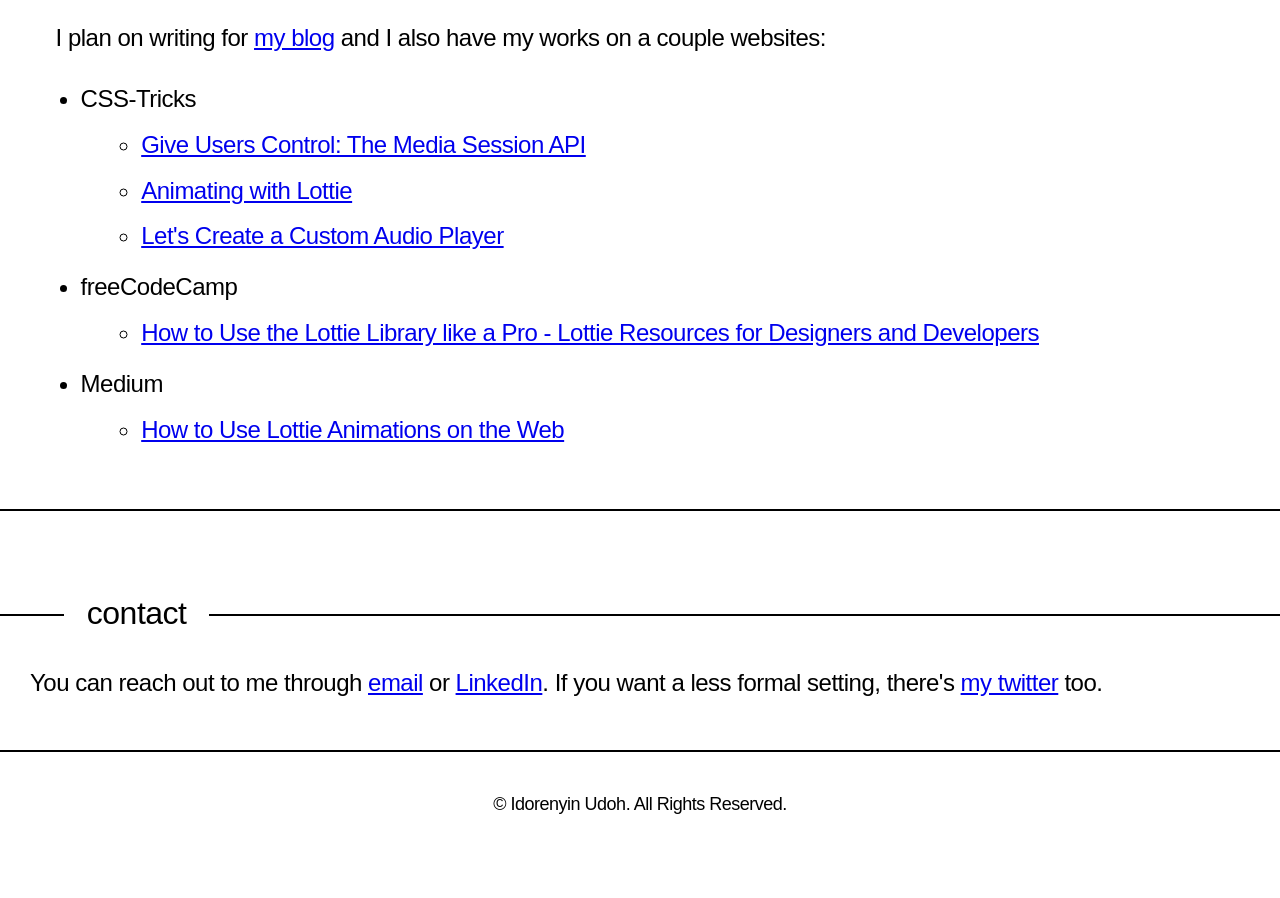
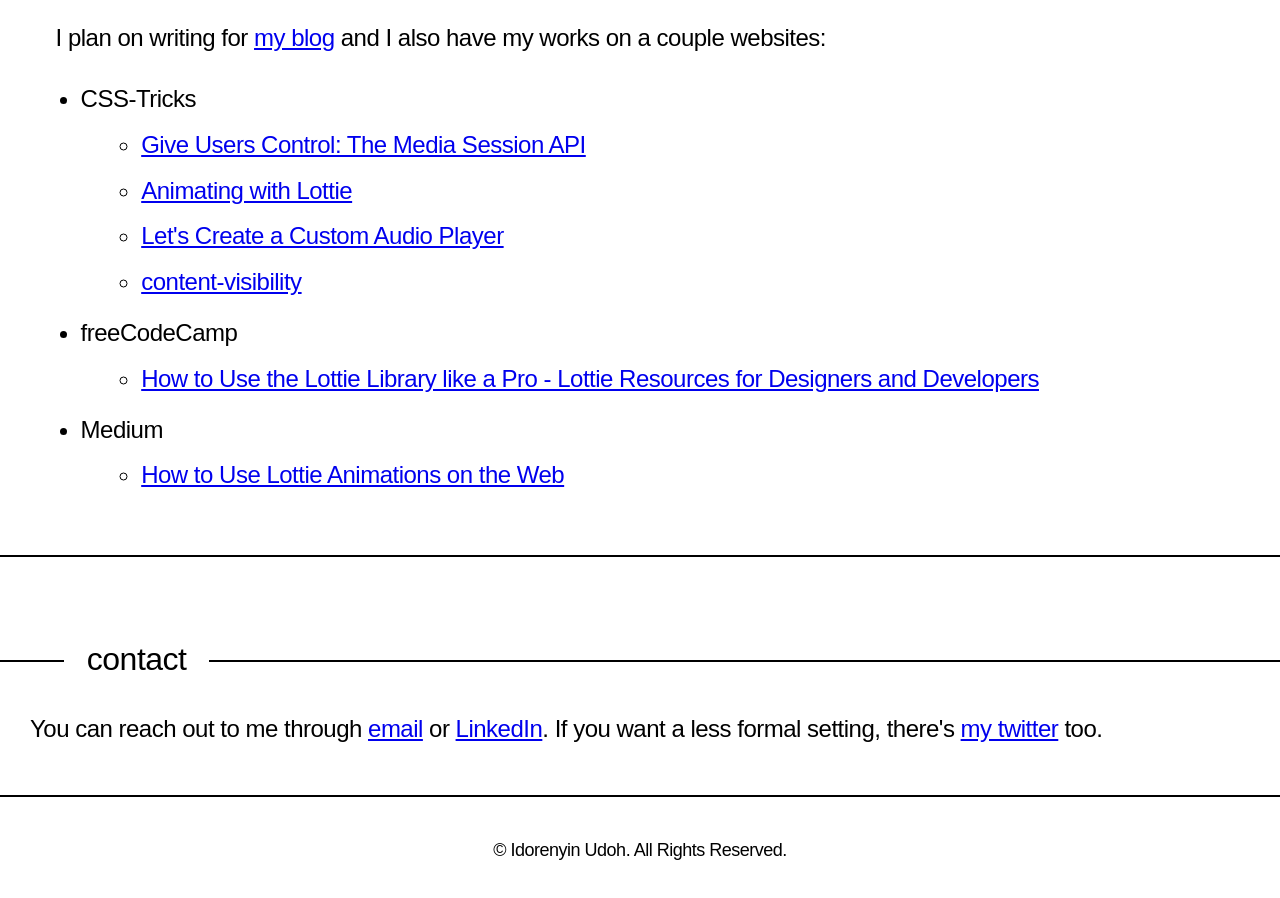
Before and after one commit to idorenyinudoh/iudoh.me, a Vue app: page / in a window 1280 px wide. Shown: the part 2240-3138 px from the top of the page. Before the commit the page ends 3098 px from the top, so only its background shows below. Built offline with nearby package versions, Linux system fonts and the light colour scheme.

Commit message:
add recent article and specify list style type

```diff
--- a/src/components/Home.vue
+++ b/src/components/Home.vue
@@ -34,6 +34,7 @@ section#works
                 li: a(href="https://css-tricks.com/give-users-control-the-media-session-api/") Give Users Control: The Media Session API
                 li: a(href="https://css-tricks.com/animating-with-lottie/") Animating with Lottie
                 li: a(href="https://css-tricks.com/lets-create-a-custom-audio-player/") Let's Create a Custom Audio Player
+                li: a(href="https://css-tricks.com/almanac/properties/c/content-visibility/") content-visibility
         li freeCodeCamp
             ul
                 li: a(href="https://www.freecodecamp.org/news/how-to-use-lottie-like-a-pro-resources-for-designers-and-developers/") How to Use the Lottie Library like a Pro - Lottie Resources for Designers and Developers
@@ -163,12 +164,14 @@ ul {
     margin: calc(20px + 1vw) calc(10px + 1vw);
     font-size: 24px;
     padding: 0 0 0 25px;
+    list-style-type: disc;
 }
 ul > li {
     margin-bottom: calc(10px + 1vw);
 }
 ul ul {
     margin: calc(5px + 1vw);
+    list-style-type: circle;
 }
 ul ul li {
     margin: calc(5px + 1vw);
```
